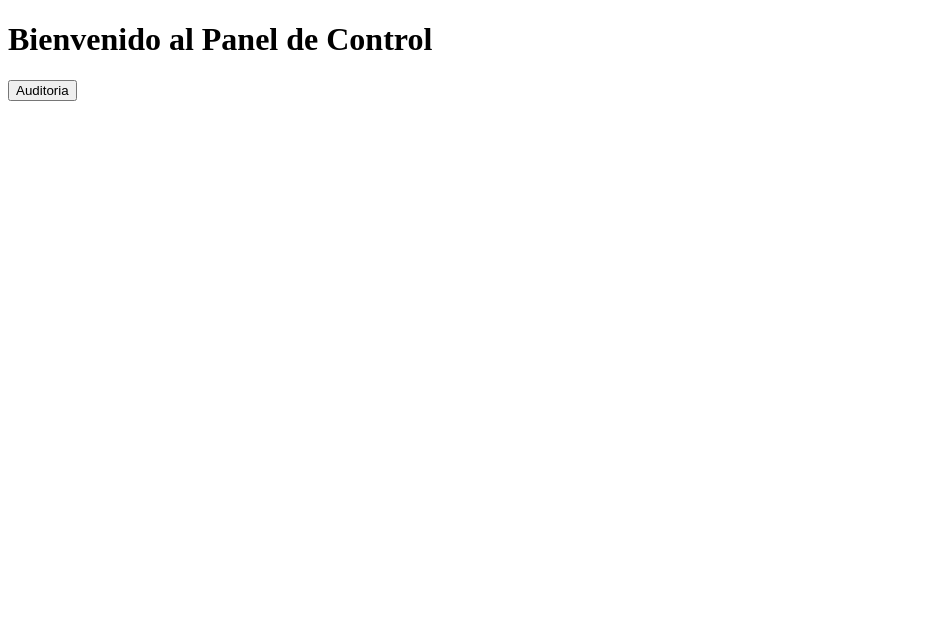
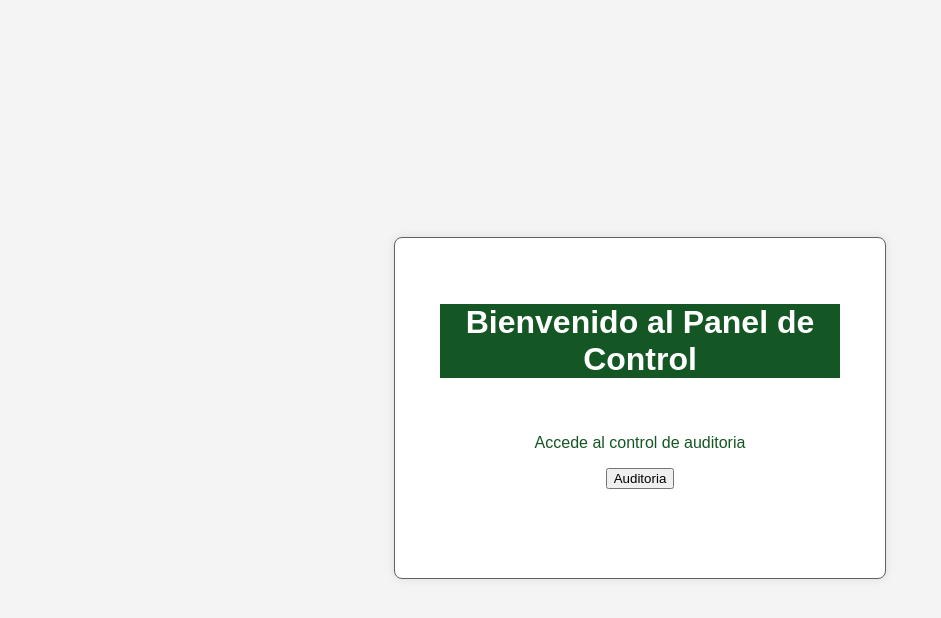
Before and after one commit to Katlyng/login_system, a website: page public/admin.html in a window 1280 px wide. Shown: the whole page, without its empty margins (0-941 px from the left). Drawn offline with Linux system fonts and the light colour scheme.

Commit message:
update htmls

```diff
--- a/js/users_roles.js
+++ b/js/users_roles.js
@@ -1,8 +1,9 @@
 const usersRoles = [
     { user_id: 1, rol_id: 1 }, // Admin
-    { user_id: 1, rol_id: 2 }, // Admin también es Editor
     { user_id: 2, rol_id: 4 }, // Juan es Usuario
     { user_id: 2, rol_id: 1 }, // Juan también es Moderador
+    {user_id: 3, rol_id: 4}, // Pedro es Editor
+
   ];
 
   module.exports = usersRoles;
--- a/public/admin.html
+++ b/public/admin.html
@@ -6,11 +6,43 @@
     <meta name="viewport" content="width=device-width, initial-scale=1.0">
     <title>Panel de Administrador</title>
 </head>
+<style>
+    body {
+    font-family: Arial, sans-serif;
+    display: flex;
+    justify-content: center;
+    align-items: center;
+    height: 100vh;
+    background-color: #f4f4f4;
+    }
+    .container {
+    width: 400px;  /* Tamaño fijo */
+    height: 250px; /* Tamaño fijo */
+    background: white;
+    padding: 45px;
+    border-radius: 8px;
+    box-shadow: 0 0 10px rgba(0, 0, 0, 0.1);
+    text-align: center;
+    border: 1px solid #5d6165;
+}
+    .title{
+        background-color: #155724;
+        color: white;
+    }
+    .p{
+        color: #155724;
+    }
+</style>
 
 <body>
-    <h1>Bienvenido al Panel de Control</h1>
+    <div class="container">
+    <h1 class="title">Bienvenido al Panel de Control</h1>
+    <br>
+    <p class="p">Accede al control de auditoria</p>
     <button onclick="auditAdmin()">Auditoria</button>
     <p id="mensaje"></p>
+
+    </div>
 
     <script>
         async function auditAdmin() {
--- a/public/style.css
+++ b/public/style.css
@@ -8,6 +8,8 @@ body {
 }
 
 .container {
+    width: 400px;  /* Tamaño fijo */
+    height: 300px; /* Tamaño fijo */
     background: white;
     padding: 45px;
     border-radius: 8px;
@@ -24,7 +26,7 @@ input {
 }
 
 button {
-    background: #007BFF;
+    background: #155724;
     color: white;
     padding: 10px;
     border: none;
@@ -34,6 +36,6 @@ button {
 }
 
 p {
-    color: red;
+    color: #155724;
     font-weight: bold;
 }
```
Also changed, not shown: public/forgot-password.html (+5 -5 lines), public/index.html (+14 -2 lines), public/reset-password.html (+2 -2 lines), public/unlock-account.html (+1 -1 lines), public/user.html (added, +64 -0 lines).
